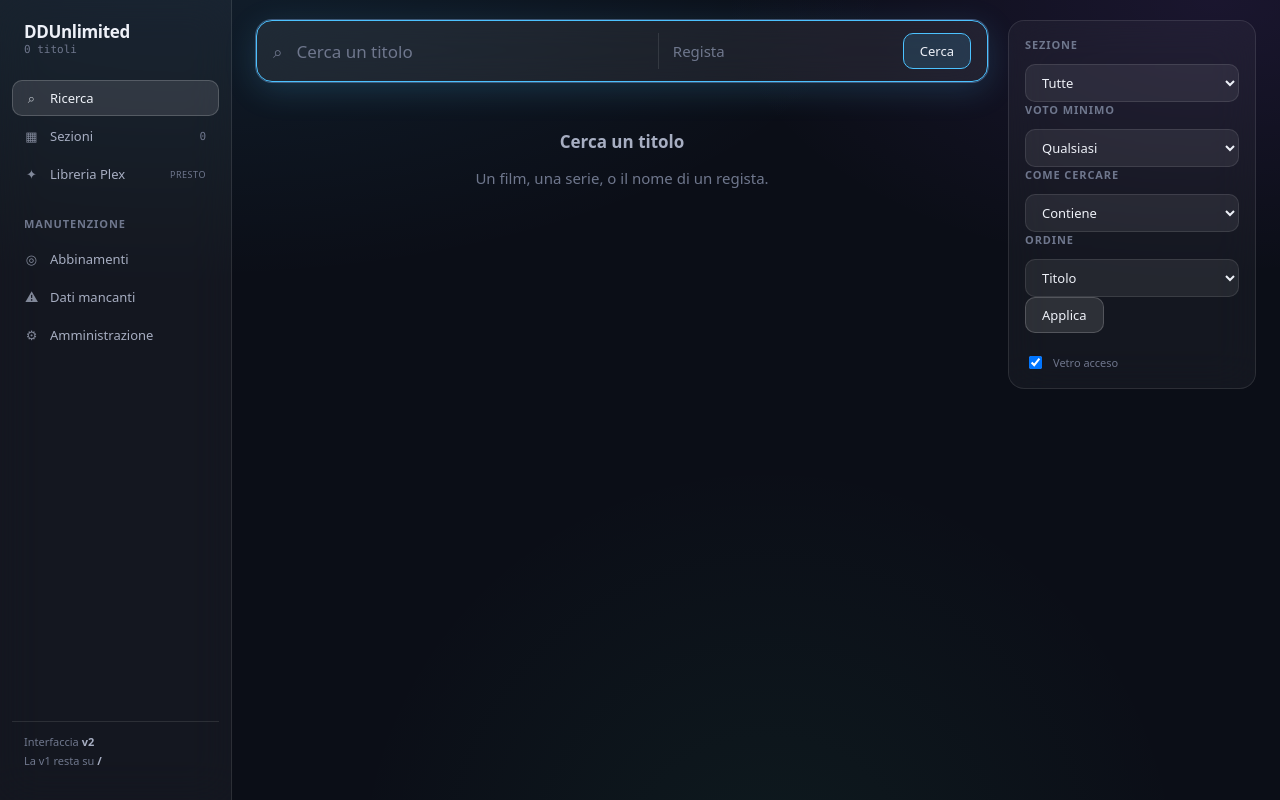
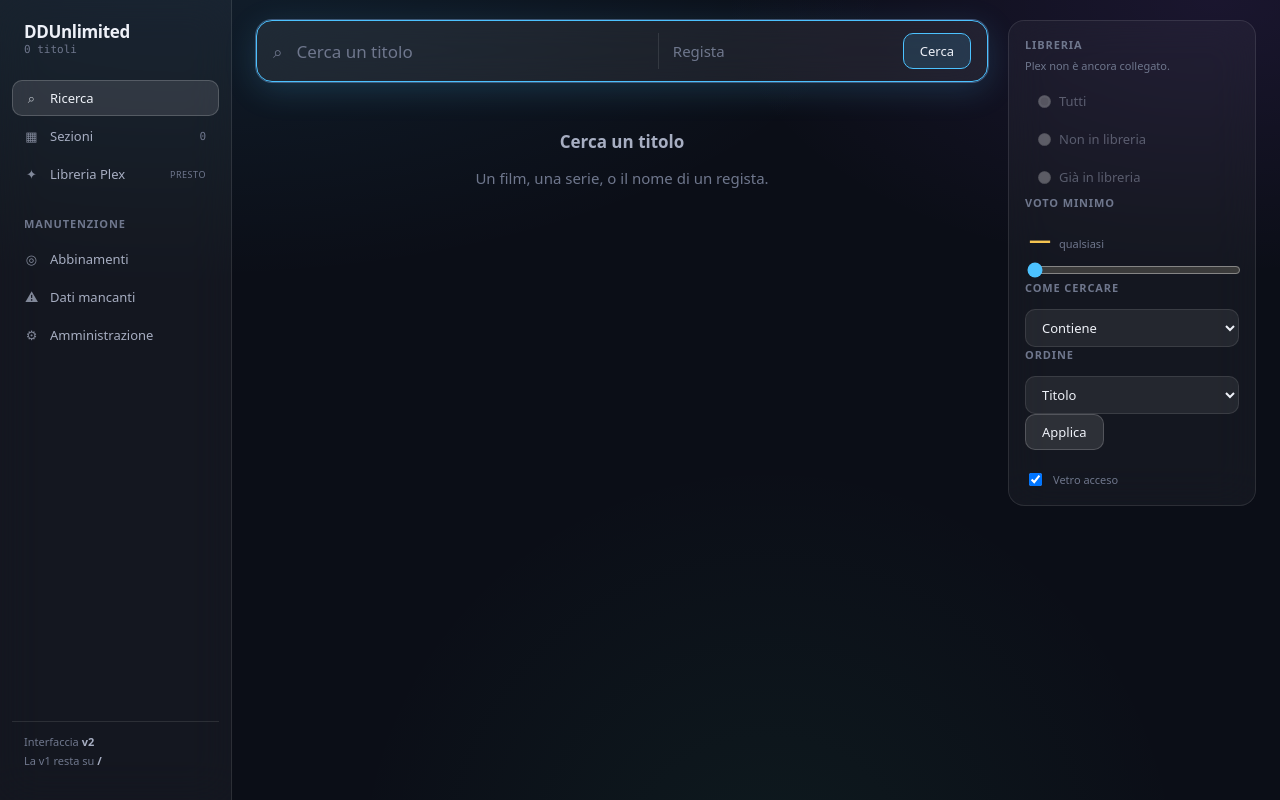
Before and after one commit to exSnake/ddunlimited-search, a Flask app: page /v2 in a window 1280 px wide. Run offline with Flask 3, Linux system fonts and the light colour scheme; data that the repository does not hold is empty.

Commit message:
feat(ui): build the v2 filter panel as the sketch designed it
The panel was four single-choice dropdowns; the sketch has four groups with
counts. Section and quality are now multi-select with per-facet film counts,
the rating is a slider, and the library group is present but switched off
with the reason stated, because Plex is not connected yet.

Quality folding lands here too: parser.py writes the column from three
places and only one uppercases, so '720p'/'720P' and '4K'/'2160P' each mean
one thing. QUALITY_SQL folds them at query time, which makes the facet
honest without migrating stored values yet. Sections collapse the same way:
the forum splits animation across five sections, the panel shows one.

Facet counts apply every filter except their own, so a number answers what
picking it would give rather than restating the current selection.

Claude-Session: https://claude.ai/code/session_014JNdPaNYMziNvA4HEDnZUe

```diff
--- a/src/server.py
+++ b/src/server.py
@@ -109,63 +109,83 @@ def v2_search():
     """Search page, v2. Renders server-side; the filter panel is a GET form."""
     q = request.args.get('q', '').strip()
     director = request.args.get('director', '').strip()
-    section = request.args.get('section', '').strip()
     search_type = request.args.get('search_type', 'contains').strip()
     sort = request.args.get('sort', 'title').strip()
     page = max(request.args.get('page', 1, type=int) or 1, 1)
     min_rating = request.args.get('min_rating', type=float)
+    sections = [s for s in request.args.getlist('section') if s.strip()]
+    qualities = [s for s in request.args.getlist('quality') if s.strip()]
 
     if search_type not in dict(V2_SEARCH_TYPES):
         search_type = 'contains'
     if sort not in dict(V2_SORTS):
         sort = 'title'
-    if min_rating is not None and not 0 <= min_rating <= 10:
+    if min_rating is not None and not 0 < min_rating <= 10:
         min_rating = None
 
     searched = bool(q or director)
-    groups, total, total_posts = [], 0, 0
+    groups, total, total_posts, facets = [], 0, 0, {'sections': [], 'qualities': []}
     if searched:
+        common = dict(query=q, search_type=search_type, director=director or None,
+                      min_rating=min_rating, sections=sections, qualities=qualities)
         groups, total = database.search_titles_grouped(
-            query=q, section=section or None, page=page, per_page=V2_PER_PAGE,
-            search_type=search_type, director=director or None,
-            min_rating=min_rating, sort=sort,
-        )
+            page=page, per_page=V2_PER_PAGE, sort=sort, **common)
         total_posts = sum(len(g['posts']) for g in groups)
+        facets = database.get_search_facets(**common)
 
-    params = {'q': q, 'director': director, 'section': section,
-              'search_type': search_type, 'sort': sort}
+    params = [('q', q), ('director', director),
+              ('search_type', search_type), ('sort', sort)]
+    params += [('section', s) for s in sections]
+    params += [('quality', s) for s in qualities]
     if min_rating is not None:
-        params['min_rating'] = min_rating
+        params.append(('min_rating', min_rating))
 
-    def url_without(name):
-        rest = {k: v for k, v in params.items() if k != name and v}
-        return url_for('v2_search', **rest)
+    def url_without(name, value=None):
+        rest = [(k, v) for k, v in params
+                if v and not (k == name and (value is None or v == value))]
+        return url_for('v2_search', **_multi(rest))
 
     chips = []
-    if section:
-        chips.append({'label': section, 'remove_url': url_without('section')})
+    for s in sections:
+        chips.append({'label': s, 'remove_url': url_without('section', s)})
+    for s in qualities:
+        chips.append({'label': s, 'remove_url': url_without('quality', s)})
     if min_rating is not None:
-        chips.append({'label': f'voto ≥ {min_rating:g}', 'remove_url': url_without('min_rating')})
+        chips.append({'label': f'voto ≥ {min_rating:g}',
+                      'remove_url': url_without('min_rating')})
     if search_type != 'contains':
         chips.append({'label': dict(V2_SEARCH_TYPES)[search_type].lower(),
                       'remove_url': url_without('search_type')})
     if sort != 'title':
-        chips.append({'label': dict(V2_SORTS)[sort].lower(), 'remove_url': url_without('sort')})
+        chips.append({'label': dict(V2_SORTS)[sort].lower(),
+                      'remove_url': url_without('sort')})
 
     pages = max((total + V2_PER_PAGE - 1) // V2_PER_PAGE, 1)
 
     return render_template(
         'v2/search.html',
-        q=q, director=director, section=section, search_type=search_type,
-        sort=sort, min_rating=min_rating, page=page, pages=pages,
-        groups=groups, total=total, total_posts=total_posts, searched=searched,
-        sections=database.get_all_sections(), stats=database.get_stats(),
-        search_types=V2_SEARCH_TYPES, sorts=V2_SORTS, active_chips=chips,
-        carried=[(k, v) for k, v in params.items()
-                 if k not in ('q', 'director') and v],
-        page_url=lambda n: url_for('v2_search', page=n,
-                                   **{k: v for k, v in params.items() if v}),
+        q=q, director=director, search_type=search_type, sort=sort,
+        min_rating=min_rating, page=page, pages=pages, groups=groups,
+        total=total, total_posts=total_posts, searched=searched,
+        sections=sections, qualities=qualities, facets=facets,
+        stats=database.get_stats(), search_types=V2_SEARCH_TYPES,
+        sorts=V2_SORTS, active_chips=chips,
+        page_url=lambda n: url_for(
+            'v2_search', **_multi(params + [('page', n)])),
     )
+
+
+def _multi(pairs):
+    """Collapse (key, value) pairs into url_for kwargs, keeping repeats as lists."""
+    out = {}
+    for k, v in pairs:
+        if not v:
+            continue
+        if k in out:
+            out[k] = (out[k] if isinstance(out[k], list) else [out[k]]) + [v]
+        else:
+            out[k] = v
+    return out
 
 
 @app.route('/api/search')
--- a/src/static/v2/app.css
+++ b/src/static/v2/app.css
@@ -391,6 +391,62 @@ body.no-glass * { backdrop-filter: none !important; }
   color: var(--color-text-muted);
   font-weight: 600;
 }
+.panel-group { display: flex; flex-direction: column; gap: 2px; }
+.panel-note {
+  margin: calc(var(--space-2) * -1) 0 var(--space-2);
+  font-size: var(--text-2xs);
+  color: var(--color-text-muted);
+}
+
+.panel-opt {
+  display: flex;
+  align-items: center;
+  gap: var(--space-2);
+  padding: var(--space-2) var(--space-3);
+  border-radius: var(--radius-md);
+  border: 1px solid transparent;
+  font-size: var(--text-sm);
+  color: var(--color-text-dim);
+  cursor: pointer;
+  transition: all var(--dur-fast) var(--ease);
+}
+.panel-opt:hover { background: var(--glass-2); color: var(--color-text); }
+.panel-opt.on {
+  background: var(--glass-3);
+  border-color: var(--edge-strong);
+  color: var(--color-text);
+}
+.panel-opt input { accent-color: var(--color-primary); margin: 0; }
+.panel-opt .n {
+  margin-left: auto;
+  font-family: var(--font-mono);
+  font-size: var(--text-2xs);
+  color: var(--color-text-muted);
+  font-variant-numeric: tabular-nums;
+}
+.panel-opt.disabled { opacity: 0.45; cursor: default; }
+.panel-opt.disabled:hover { background: none; color: var(--color-text-dim); }
+
+.slider-read {
+  display: flex;
+  align-items: baseline;
+  gap: var(--space-2);
+  padding: 0 var(--space-1) var(--space-1);
+}
+.slider-read b {
+  font-size: var(--text-xl);
+  font-weight: 650;
+  color: var(--color-rating);
+  font-variant-numeric: tabular-nums;
+}
+.slider-read span { font-size: var(--text-2xs); color: var(--color-text-muted); }
+
+.slider {
+  width: 100%;
+  accent-color: var(--color-primary);
+  background: none;
+}
+
 .field { display: flex; flex-direction: column; gap: var(--space-2); }
 .field select,
 .field input {
--- a/src/templates/v2/search.html
+++ b/src/templates/v2/search.html
@@ -107,31 +107,58 @@
       <input type="hidden" name="q" value="{{ q }}">
       <input type="hidden" name="director" value="{{ director }}">
 
-      <div>
-        <h3>Sezione</h3>
-        <div class="field">
-          <select name="section">
-            <option value="">Tutte</option>
-            {% for s in sections %}
-              <option value="{{ s }}" {% if s == section %}selected{% endif %}>{{ s }}</option>
-            {% endfor %}
-          </select>
-        </div>
+      <div class="panel-group">
+        <h3>Libreria</h3>
+        <div class="panel-note">Plex non è ancora collegato.</div>
+        {% for label in ['Tutti', 'Non in libreria', 'Già in libreria'] %}
+          <label class="panel-opt disabled">
+            <input type="radio" disabled {% if loop.first %}checked{% endif %}>
+            <span>{{ label }}</span>
+          </label>
+        {% endfor %}
       </div>
 
-      <div>
+      <div class="panel-group">
         <h3>Voto minimo</h3>
-        <div class="field">
-          <select name="min_rating">
-            <option value="">Qualsiasi</option>
-            {% for v in [6, 6.5, 7, 7.5, 8] %}
-              <option value="{{ v }}" {% if min_rating == v %}selected{% endif %}>≥ {{ v }}</option>
-            {% endfor %}
-          </select>
+        <div class="slider-read">
+          <b id="rating-read">{{ "%.1f"|format(min_rating) if min_rating else "—" }}</b>
+          <span>{{ 'e oltre' if min_rating else 'qualsiasi' }}</span>
         </div>
+        <input type="range" class="slider" name="min_rating" min="0" max="10" step="0.5"
+               value="{{ min_rating or 0 }}"
+               oninput="document.getElementById('rating-read').textContent =
+                        this.value > 0 ? (+this.value).toFixed(1) : '—'">
       </div>
 
-      <div>
+      {% if facets.sections %}
+      <div class="panel-group">
+        <h3>Sezione</h3>
+        {% for f in facets.sections %}
+          <label class="panel-opt {% if f.key in sections %}on{% endif %}">
+            <input type="checkbox" name="section" value="{{ f.key }}"
+                   {% if f.key in sections %}checked{% endif %}>
+            <span>{{ f.label }}</span>
+            <span class="n">{{ "{:,}".format(f.count).replace(",", ".") }}</span>
+          </label>
+        {% endfor %}
+      </div>
+      {% endif %}
+
+      {% if facets.qualities %}
+      <div class="panel-group">
+        <h3>Qualità</h3>
+        {% for f in facets.qualities %}
+          <label class="panel-opt {% if f.key in qualities %}on{% endif %}">
+            <input type="checkbox" name="quality" value="{{ f.key }}"
+                   {% if f.key in qualities %}checked{% endif %}>
+            <span>{{ f.label }}</span>
+            <span class="n">{{ "{:,}".format(f.count).replace(",", ".") }}</span>
+          </label>
+        {% endfor %}
+      </div>
+      {% endif %}
+
+      <div class="panel-group">
         <h3>Come cercare</h3>
         <div class="field">
           <select name="search_type">
@@ -142,7 +169,7 @@
         </div>
       </div>
 
-      <div>
+      <div class="panel-group">
         <h3>Ordine</h3>
         <div class="field">
           <select name="sort">
```
Also changed, not shown: src/database.py (+100 -4 lines).
